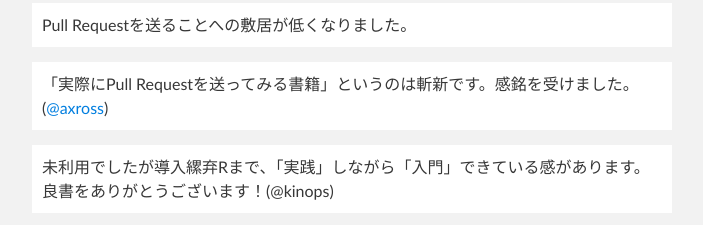
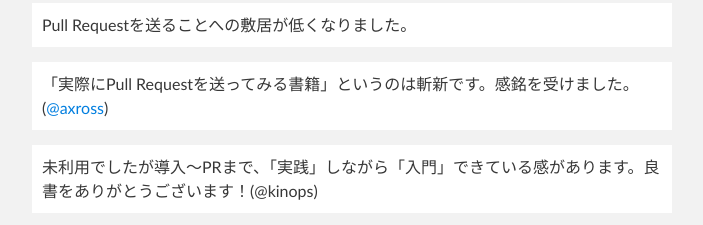
Before and after one commit to github-book/first-pr, a plain HTML site: page index.html in a window 1280 px wide. Shown: the part 2876-3101 px from the top of the page, without its empty margins (288-991 px from the left). Drawn offline with nearby package versions, Linux system fonts and the light colour scheme.

Commit message:
Add my impression

```diff
--- a/index.html
+++ b/index.html
@@ -129,7 +129,7 @@
 
 <p class="impression">「実際にPull Requestを送ってみる書籍」というのは斬新です。感銘を受けました。(<a href="https://github.com/axross">@axross</a>)</p>
 
-<p class="impression">未利用でしたが導入縲弃Rまで、「実践」しながら「入門」できている感があります。良書をありがとうございます！(@kinops)</p>
+<p class="impression">未利用でしたが導入～PRまで、「実践」しながら「入門」できている感があります。良書をありがとうございます！(@kinops)</p>
 
 <p class="impression">この本のおかげで現場にGitHubが導入されました！ありがとうございます！(@warashina)</p>
 
```
